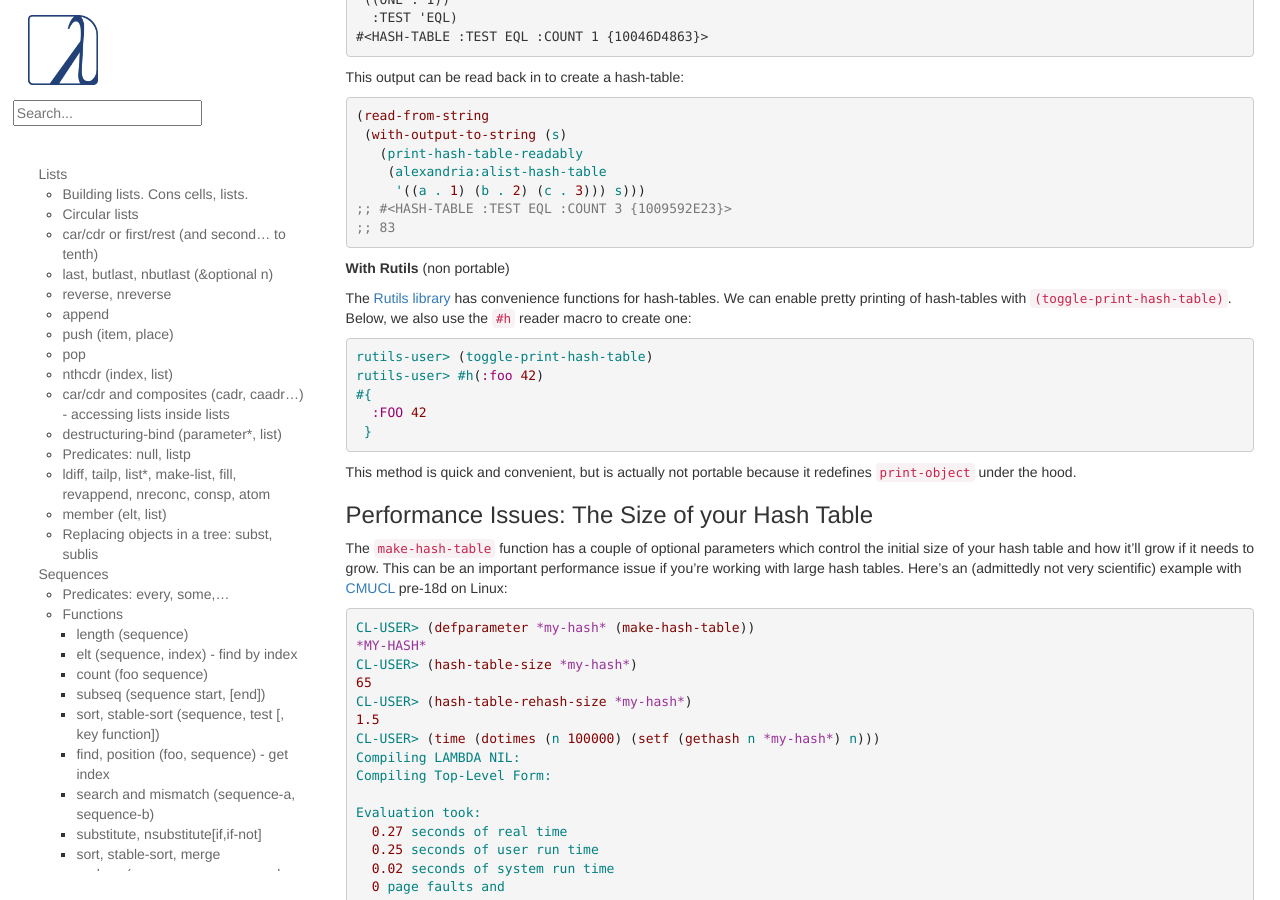
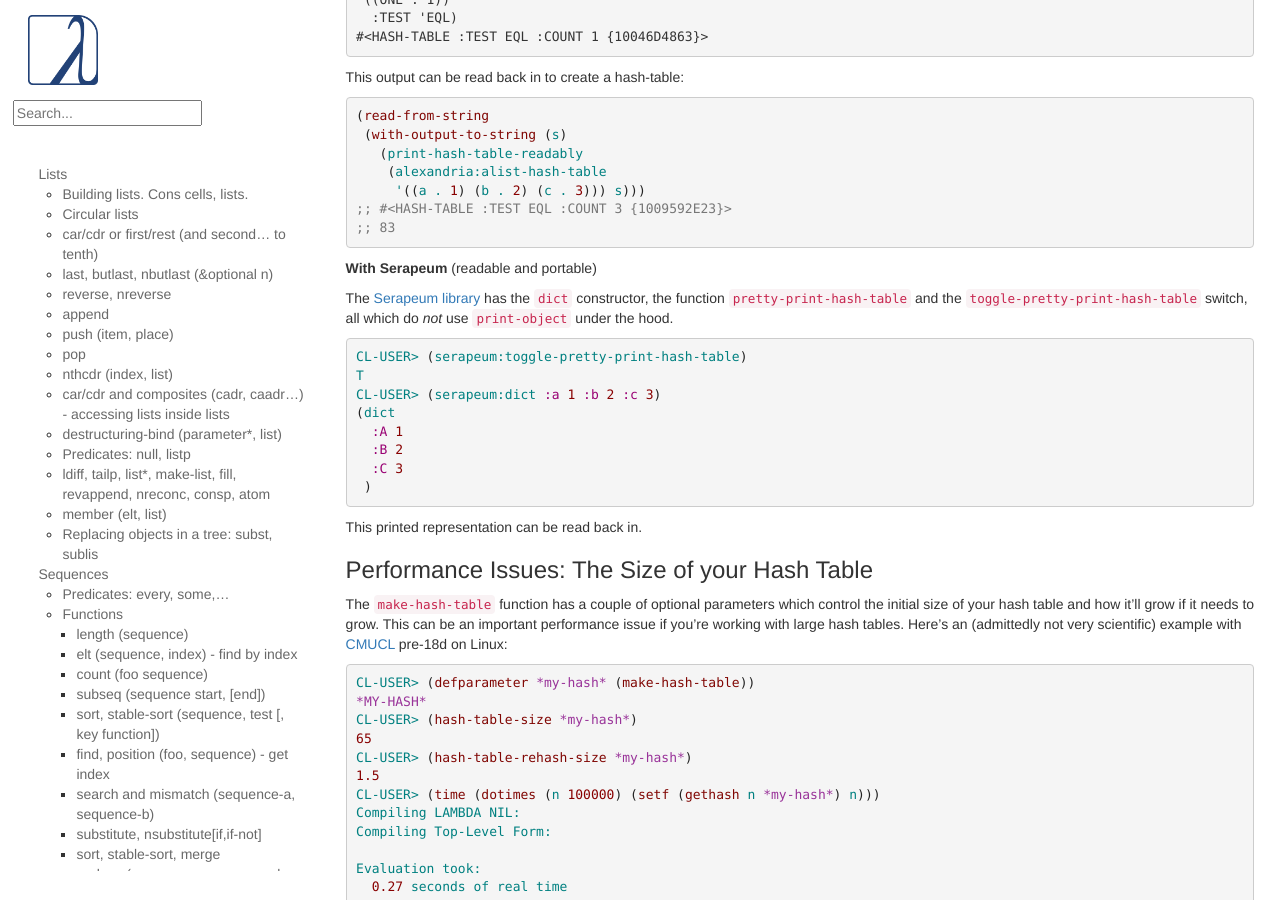
Before and after one commit to LispCookbook/cl-cookbook, a Jekyll site: the page built from data-structures.md, in a window 1280 px wide and 900 px high, scrolled down 18985 px. Built offline with Jekyll 4.4.1, drawn with Linux system fonts in a browser that asks for light colours.

Commit message:
data-structures: pretty print hash-tables readably and portably with Serapeum

```diff
--- a/data-structures.md
+++ b/data-structures.md
@@ -1339,22 +1339,25 @@ This output can be read back in to create a hash-table:
 ;; 83
 ~~~
 
-**With Rutils** (non portable)
-
-The [Rutils library](https://github.com/vseloved/rutils/blob/master/docs/tutorial.md#rutilshash-table)
-has convenience functions for hash-tables. We can enable pretty
-printing of hash-tables with `(toggle-print-hash-table)`. Below, we
-also use the `#h` reader macro to create one:
-
-~~~lisp
-rutils-user> (toggle-print-hash-table)
-rutils-user> #h(:foo 42)
-#{
-  :FOO 42
- }
-~~~
-
-This method is quick and convenient, but is actually not portable because it redefines `print-object` under the hood.
+**With Serapeum** (readable and portable)
+
+The [Serapeum library](https://github.com/ruricolist/serapeum/blob/master/REFERENCE.md#hash-tables)
+has the `dict` constructor, the function `pretty-print-hash-table` and
+the `toggle-pretty-print-hash-table` switch, all which do *not* use
+`print-object` under the hood.
+
+~~~lisp
+CL-USER> (serapeum:toggle-pretty-print-hash-table)
+T
+CL-USER> (serapeum:dict :a 1 :b 2 :c 3)
+(dict
+  :A 1
+  :B 2
+  :C 3
+ )
+~~~
+
+This printed representation can be read back in.
 
 
 <a name="size"></a>
```
